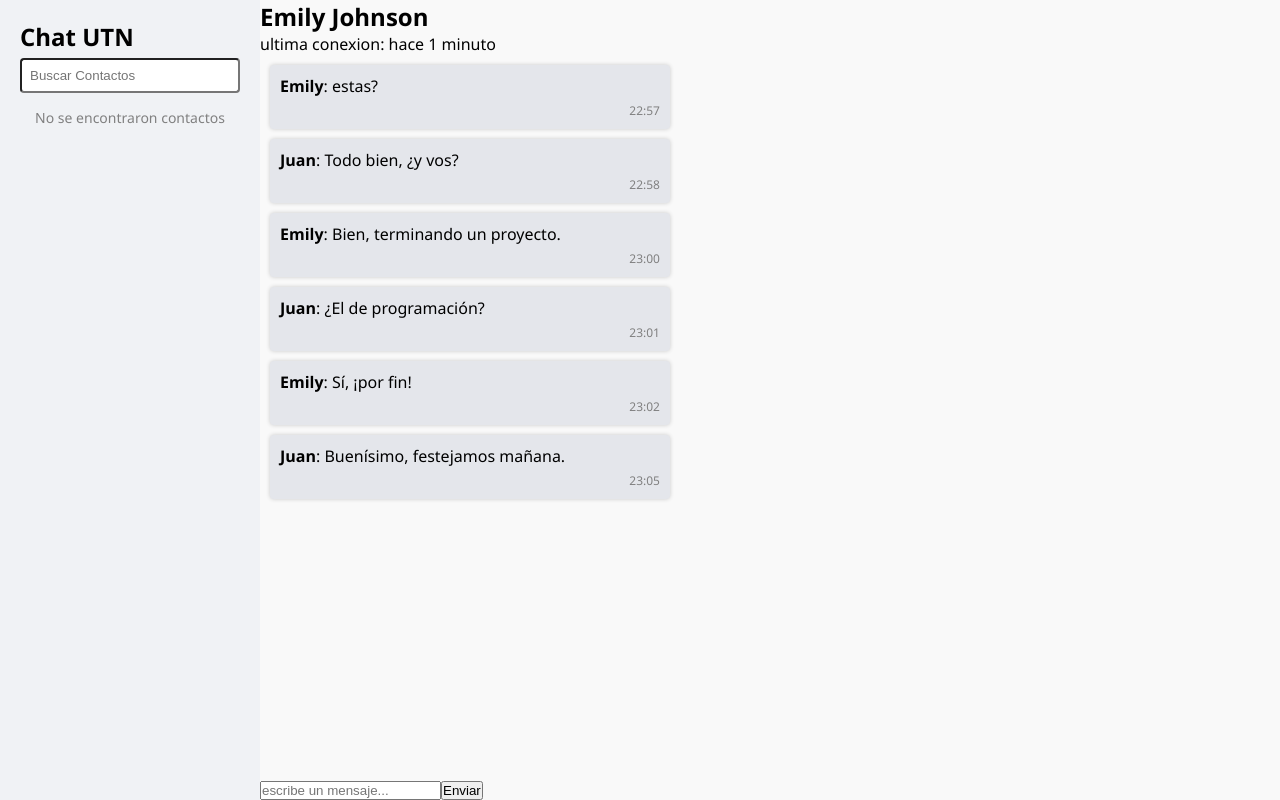
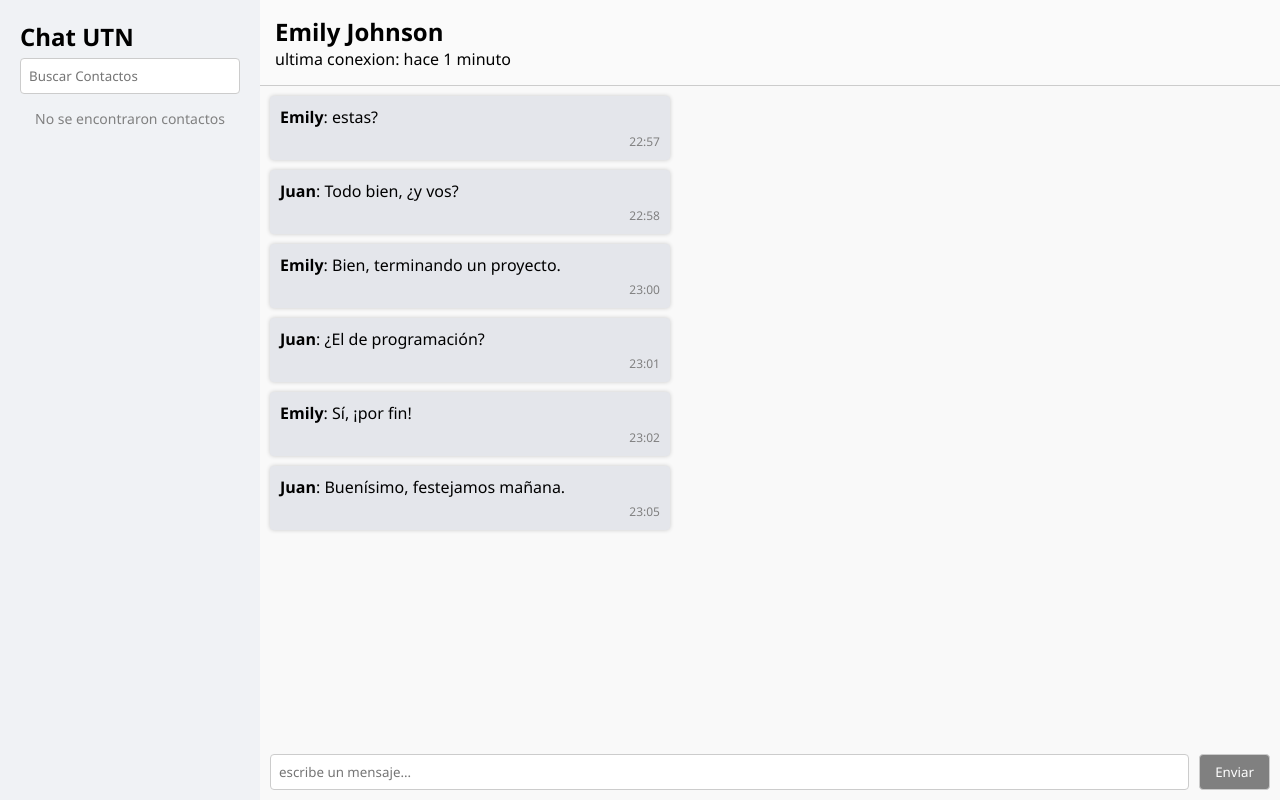
Before and after one commit to Matiasalvarez97/Proyecto-Final, a React (Vite) app: page / in a window 1280 px wide. Built offline with nearby package versions, Linux system fonts and the light colour scheme; no server answers.

Commit message:
add: Se añadio estilos al input del chat y se añadio la funcion de scrollear automaticamente al ultimo mensaje enviado

```diff
--- a/src/assets/components/Chat.jsx
+++ b/src/assets/components/Chat.jsx
@@ -1,8 +1,10 @@
-import { useState } from "react"
+import { useState, useRef, useEffect } from "react"
 import { messages as mockMessages } from "../../services/mockApi"
 const Chat = () => {
     const [text , setText] = useState("")
     const[messages, setMessages] = useState(mockMessages)
+
+    const chatBodyRef= useRef(null)
 
     const handleChangeText = (event) => {
         setText(event.target.value)
@@ -27,13 +29,18 @@ const Chat = () => {
         setMessages([...messages, newMessage])
         setText("")
     }
+    useEffect(() => {
+        if(chatBodyRef.current){
+            chatBodyRef.current.scrollTop = chatBodyRef.current.scrollHeight
+        }
+    },[messages])
     return (
     <section className="chat">
         <header>
             <h2>Emily Johnson</h2>
             <p>ultima conexion: hace 1 minuto</p>
         </header>
-        <div className="chat-body">
+        <div className="chat-body" ref={chatBodyRef}>
             {
                 messages.map((message) => <div key={message.id} className={`message ${message.author === "juan" ? "me" : "received"}`}>
                    <p><b>{message.author}</b>: {message.text}</p>
@@ -41,7 +48,7 @@ const Chat = () => {
                 </div>)
             }
         </div>
-        <div className="chat-imput">
+        <div className="chat-input">
             <input type="text" placeholder="escribe un mensaje..."
             onChange={handleChangeText}
             onKeyDown={handleKeyDown}
--- a/src/assets/styles/main.css
+++ b/src/assets/styles/main.css
@@ -2,6 +2,7 @@
     margin: 0;
     padding: 0;
     box-sizing: border-box;
+    font-family: 'Segoe UI', Tahoma, Geneva, Verdana, sans-serif ;
 }
 
 .app{
@@ -29,21 +30,21 @@ margin-bottom: 5px;
     width: 100%;
     display: block;
     border-radius: 4px;
-    border:1 px solid #ccc;
+    border:1px solid #ccc;
 }
 .not-found-text{
     font-size: 14px;
     text-align: center;
-    color: grey;
+    color: gray;
 }
 ul{
     list-style: none;
 }
 li{
-     margin: 10px;
+     margin-bottom: 10px;
      display: flex;
      border-radius: 4px;
-     border-bottom: 3px solid #ddd;
+     border-bottom: 1px solid #ddd;
      padding: 10px;
      cursor: pointer;
      gap: 10px;
@@ -63,8 +64,8 @@ li small{
     display: flex;
     flex-direction: column;
 }
-.chay header{
-    border-bottom: 1px soliced #ccc;
+.chat header{
+    border-bottom: 1px solid #ccc;
     padding: 15px;
     background-color: #fafafa;
 }
@@ -86,7 +87,7 @@ li small{
     background-color: #e4e6eb;
 }
 .message .timestamp{
-    color: grey;
+    color: gray;
     font-size: 12px;
     text-align: end;
     margin-top: 5px;
@@ -98,5 +99,23 @@ li small{
 }
 .chat-input input{
     flex: 1;
-
+    padding: 8px;
+    border-radius: 4px;
+    border:1px solid #ccc;
 }
+.chat-input input:focus{
+    outline: 1px solid #9c9c9c;
+}
+.chat-input button{
+    padding: 8px 15px;
+    border-radius:  4px;
+    border: 1px solid #ccc;
+    background-color: gray;
+    color: white;
+    cursor: pointer;
+    transition: all .2s;
+}
+.chat-input button:hover{
+color: #888888;
+background-color: white;
+}
```
